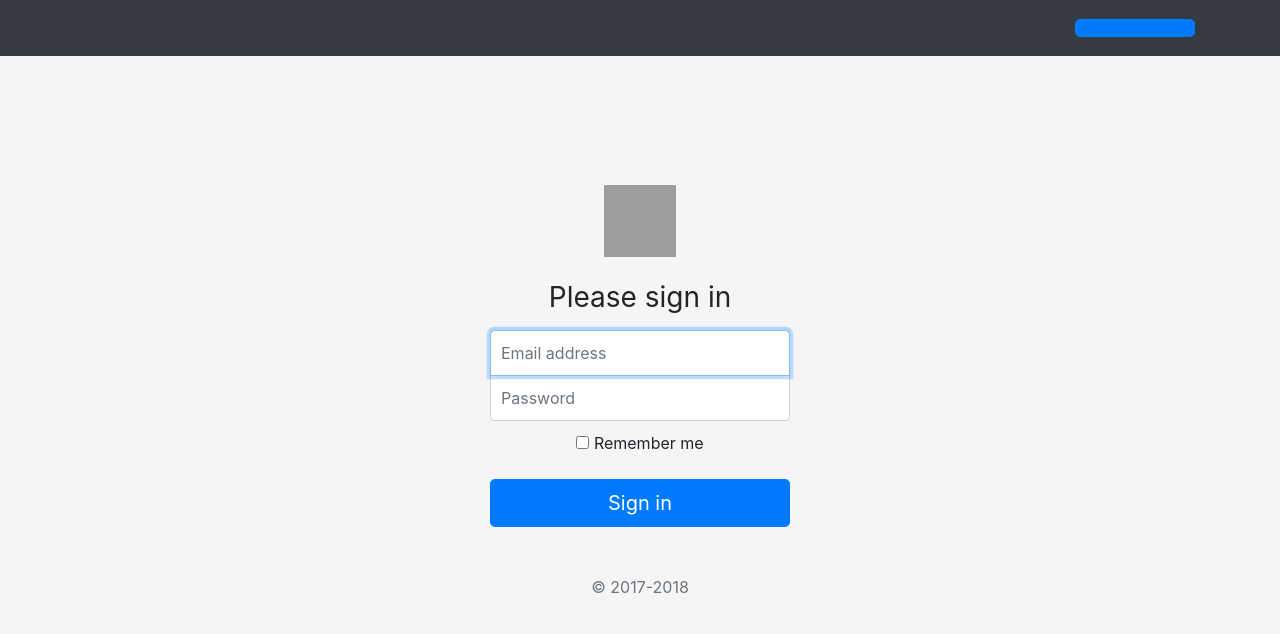
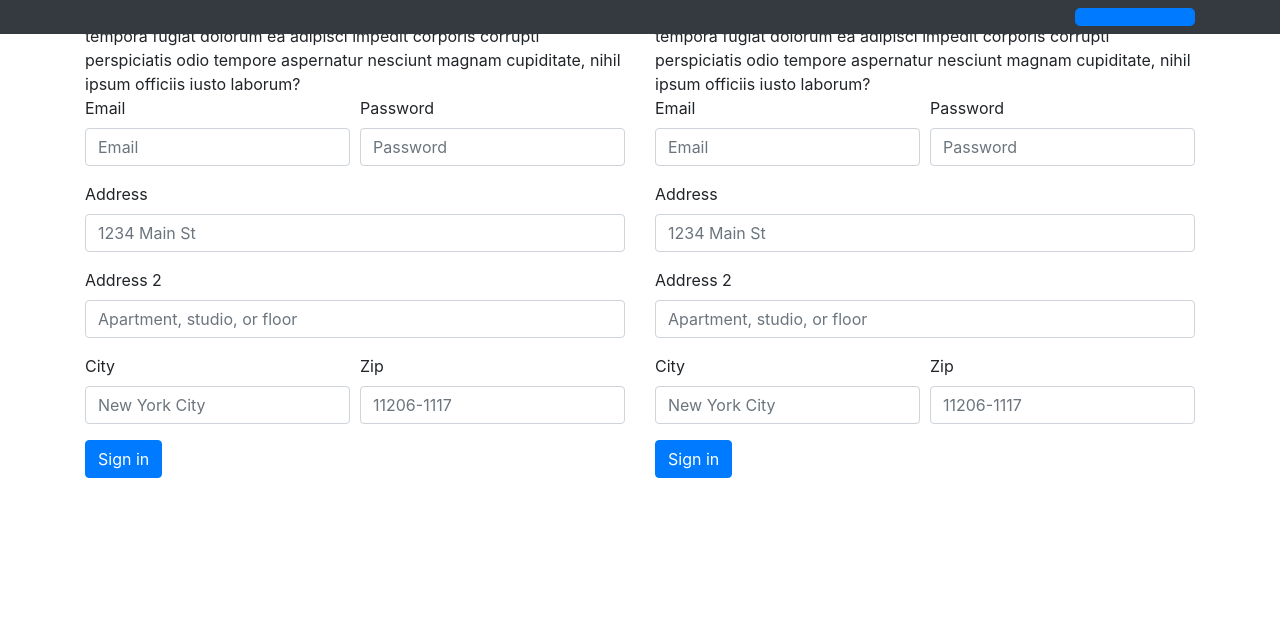
Before and after one commit to ArumdawoCode/agroyields, a plain HTML site: page form.html in a window 1280 px wide. Drawn offline with nearby package versions, Linux system fonts and the light colour scheme; grey boxes are pictures that could not be loaded.

Commit message:
Add files via upload

```diff
--- a/css/jumbotron.css
+++ b/css/jumbotron.css
@@ -1,54 +1,4 @@
-/* Move down content because we have a fixed navbar that is 3.5rem tall */
-body {
-  padding-top: 3.5rem;
-  background-color: black;
-}
 
 .navbar-style{
   box-shadow: 0 5px 10px #efefef;
 }
-
-html,
-body {
-  height: 100%;
-}
-
-body {
-  display: -ms-flexbox;
-  display: flex;
-  -ms-flex-align: center;
-  align-items: center;
-  padding-top: 40px;
-  padding-bottom: 40px;
-  background-color: #f5f5f5;
-}
-
-.form-signin {
-  width: 100%;
-  max-width: 330px;
-  padding: 15px;
-  margin: auto;
-}
-.form-signin .checkbox {
-  font-weight: 400;
-}
-.form-signin .form-control {
-  position: relative;
-  box-sizing: border-box;
-  height: auto;
-  padding: 10px;
-  font-size: 16px;
-}
-.form-signin .form-control:focus {
-  z-index: 2;
-}
-.form-signin input[type="email"] {
-  margin-bottom: -1px;
-  border-bottom-right-radius: 0;
-  border-bottom-left-radius: 0;
-}
-.form-signin input[type="password"] {
-  margin-bottom: 10px;
-  border-top-left-radius: 0;
-  border-top-right-radius: 0;
-}
--- a/form.html
+++ b/form.html
@@ -1,51 +1,151 @@
-<!doctype html>
+<!DOCTYPE html>
 <html lang="en">
   <head>
     <!-- Required meta tags -->
-    <meta charset="utf-8">
-    <meta name="viewport" content="width=device-width, initial-scale=1, shrink-to-fit=no">
+    <meta charset="utf-8" />
+    <meta
+      name="viewport"
+      content="width=device-width, initial-scale=1, shrink-to-fit=no"
+    />
 
     <!-- Bootstrap CSS -->
-    <link rel="stylesheet" href="https://stackpath.bootstrapcdn.com/bootstrap/4.3.1/css/bootstrap.min.css" integrity="sha384-ggOyR0iXCbMQv3Xipma34MD+dH/1fQ784/j6cY/iJTQUOhcWr7x9JvoRxT2MZw1T" crossorigin="anonymous">
+    <link
+      rel="stylesheet"
+      href="https://stackpath.bootstrapcdn.com/bootstrap/4.3.1/css/bootstrap.min.css"
+      integrity="sha384-ggOyR0iXCbMQv3Xipma34MD+dH/1fQ784/j6cY/iJTQUOhcWr7x9JvoRxT2MZw1T"
+      crossorigin="anonymous"
+    />
 
     <!-- Custom styles for this template -->
-    <link rel="stylesheet" href="css/jumbotron.css">
+    <link rel="stylesheet" href="css/jumbotron.css" />
 
     <title>Hello, world!</title>
   </head>
   <body>
-
     <nav class="navbar navbar-expand-md navbar-dark fixed-top bg-dark">
       <div class="container">
-          <a class="navbar-brand" href="">
-            <img src="./images/1.png" alt="" style="height:50px;">
-          </a>
-          <form class="form-inline my-2 my-lg-0">
-            <a class="btn btn-primary btn-lg my-2 my-sm-0" href="" style="width:120px;" target="_blank "></a>
-          </form>
+        <a class="navbar-brand" href=""> </a>
+        <form class="form-inline my-2 my-lg-0">
+          <a
+            class="btn btn-primary btn-lg my-2 my-sm-0"
+            href=""
+            style="width:120px;"
+            target="_blank "
+          ></a>
+        </form>
       </div>
     </nav>
 
-    <form class="form-signin text-center">
-              <img class="mb-4" src="https://getbootstrap.com/docs/4.1/assets/brand/bootstrap-solid.svg" alt="" width="72" height="72">
-              <h1 class="h3 mb-3 font-weight-normal">Please sign in</h1>
-              <label for="inputEmail" class="sr-only">Email address</label>
-              <input type="email" id="inputEmail" class="form-control" placeholder="Email address" required autofocus>
-              <label for="inputPassword" class="sr-only">Password</label>
-              <input type="password" id="inputPassword" class="form-control" placeholder="Password" required>
-              <div class="checkbox mb-3">
-                <label>
-                  <input type="checkbox" value="remember-me"> Remember me
-                </label>
-              </div>
-              <button class="btn btn-lg btn-primary btn-block" type="submit">Sign in</button>
-              <p class="mt-5 mb-3 text-muted">&copy; 2017-2018</p>
-            </form>
-          </body>
+    <div class="container">
+        <div class="row">
+            <div class="col-md-6 col-xs-12"> Col 1 Lorem ipsum dolor sit amet consectetur adipisicing elit. Sit, rerum tempora fugiat dolorum ea adipisci impedit corporis corrupti perspiciatis odio tempore aspernatur nesciunt magnam cupiditate, nihil ipsum officiis iusto laborum?
+
+                <form>
+                    <!-- Grid row -->
+                    <div class="form-row">
+                      <!-- Default input -->
+                      <div class="form-group col-md-6 col-xs-6">
+                        <label for="inputEmail4">Email</label>
+                        <input type="email" class="form-control" id="inputEmail4" placeholder="Email">
+                      </div>
+                      <!-- Default input -->
+                      <div class="form-group col-md-6 col-xs-6">
+                        <label for="inputPassword4">Password</label>
+                        <input type="password" class="form-control" id="inputPassword4" placeholder="Password">
+                      </div>
+                    </div>
+                    <!-- Grid row -->
+
+                    <!-- Default input -->
+                    <div class="form-group">
+                      <label for="inputAddress">Address</label>
+                      <input type="text" class="form-control" id="inputAddress" placeholder="1234 Main St">
+                    </div>
+                    <!-- Default input -->
+                    <div class="form-group">
+                      <label for="inputAddress2">Address 2</label>
+                      <input type="text" class="form-control" id="inputAddress2" placeholder="Apartment, studio, or floor">
+                    </div>
+                    <!-- Grid row -->
+                    <div class="form-row">
+                      <!-- Default input -->
+                      <div class="form-group col-md-6">
+                        <label for="inputCity">City</label>
+                        <input type="text" class="form-control" id="inputCity" placeholder="New York City">
+                      </div>
+                      <!-- Default input -->
+                      <div class="form-group col-md-6">
+                        <label for="inputZip">Zip</label>
+                        <input type="text" class="form-control" id="inputZip" placeholder="11206-1117">
+                      </div>
+                    </div>
+                    <!-- Grid row -->
+                    <button type="submit" class="btn btn-primary btn-md">Sign in</button>
+                  </form>
+            </div>
+            <div class="col-md-6 col-xs-12"> Col 3 Lorem ipsum dolor sit amet consectetur adipisicing elit. Sit, rerum tempora fugiat dolorum ea adipisci impedit corporis corrupti perspiciatis odio tempore aspernatur nesciunt magnam cupiditate, nihil ipsum officiis iusto laborum?
+
+                <form>
+                    <!-- Grid row -->
+                    <div class="form-row">
+                      <!-- Default input -->
+                      <div class="form-group col-md-6 col-xs-6">
+                        <label for="inputEmail4">Email</label>
+                        <input type="email" class="form-control" id="inputEmail4" placeholder="Email">
+                      </div>
+                      <!-- Default input -->
+                      <div class="form-group col-md-6 col-xs-6">
+                        <label for="inputPassword4">Password</label>
+                        <input type="password" class="form-control" id="inputPassword4" placeholder="Password">
+                      </div>
+                    </div>
+                    <!-- Grid row -->
+
+                    <!-- Default input -->
+                    <div class="form-group">
+                      <label for="inputAddress">Address</label>
+                      <input type="text" class="form-control" id="inputAddress" placeholder="1234 Main St">
+                    </div>
+                    <!-- Default input -->
+                    <div class="form-group">
+                      <label for="inputAddress2">Address 2</label>
+                      <input type="text" class="form-control" id="inputAddress2" placeholder="Apartment, studio, or floor">
+                    </div>
+                    <!-- Grid row -->
+                    <div class="form-row">
+                      <!-- Default input -->
+                      <div class="form-group col-md-6">
+                        <label for="inputCity">City</label>
+                        <input type="text" class="form-control" id="inputCity" placeholder="New York City">
+                      </div>
+                      <!-- Default input -->
+                      <div class="form-group col-md-6">
+                        <label for="inputZip">Zip</label>
+                        <input type="text" class="form-control" id="inputZip" placeholder="11206-1117">
+                      </div>
+                    </div>
+                    <!-- Grid row -->
+                    <button type="submit" class="btn btn-primary btn-md">Sign in</button>
+                  </form>
+            </div>
+          </div>
+    </div>
     <!-- Optional JavaScript -->
     <!-- jQuery first, then Popper.js, then Bootstrap JS -->
-    <script src="https://code.jquery.com/jquery-3.3.1.slim.min.js" integrity="sha384-q8i/X+965DzO0rT7abK41JStQIAqVgRVzpbzo5smXKp4YfRvH+8abtTE1Pi6jizo" crossorigin="anonymous"></script>
-    <script src="https://cdnjs.cloudflare.com/ajax/libs/popper.js/1.14.7/umd/popper.min.js" integrity="sha384-UO2eT0CpHqdSJQ6hJty5KVphtPhzWj9WO1clHTMGa3JDZwrnQq4sF86dIHNDz0W1" crossorigin="anonymous"></script>
-    <script src="https://stackpath.bootstrapcdn.com/bootstrap/4.3.1/js/bootstrap.min.js" integrity="sha384-JjSmVgyd0p3pXB1rRibZUAYoIIy6OrQ6VrjIEaFf/nJGzIxFDsf4x0xIM+B07jRM" crossorigin="anonymous"></script>
+    <script
+      src="https://code.jquery.com/jquery-3.3.1.slim.min.js"
+      integrity="sha384-q8i/X+965DzO0rT7abK41JStQIAqVgRVzpbzo5smXKp4YfRvH+8abtTE1Pi6jizo"
+      crossorigin="anonymous"
+    ></script>
+    <script
+      src="https://cdnjs.cloudflare.com/ajax/libs/popper.js/1.14.7/umd/popper.min.js"
+      integrity="sha384-UO2eT0CpHqdSJQ6hJty5KVphtPhzWj9WO1clHTMGa3JDZwrnQq4sF86dIHNDz0W1"
+      crossorigin="anonymous"
+    ></script>
+    <script
+      src="https://stackpath.bootstrapcdn.com/bootstrap/4.3.1/js/bootstrap.min.js"
+      integrity="sha384-JjSmVgyd0p3pXB1rRibZUAYoIIy6OrQ6VrjIEaFf/nJGzIxFDsf4x0xIM+B07jRM"
+      crossorigin="anonymous"
+    ></script>
   </body>
 </html>
```
Also changed, not shown: formO.html (added, +158 -0 lines).
